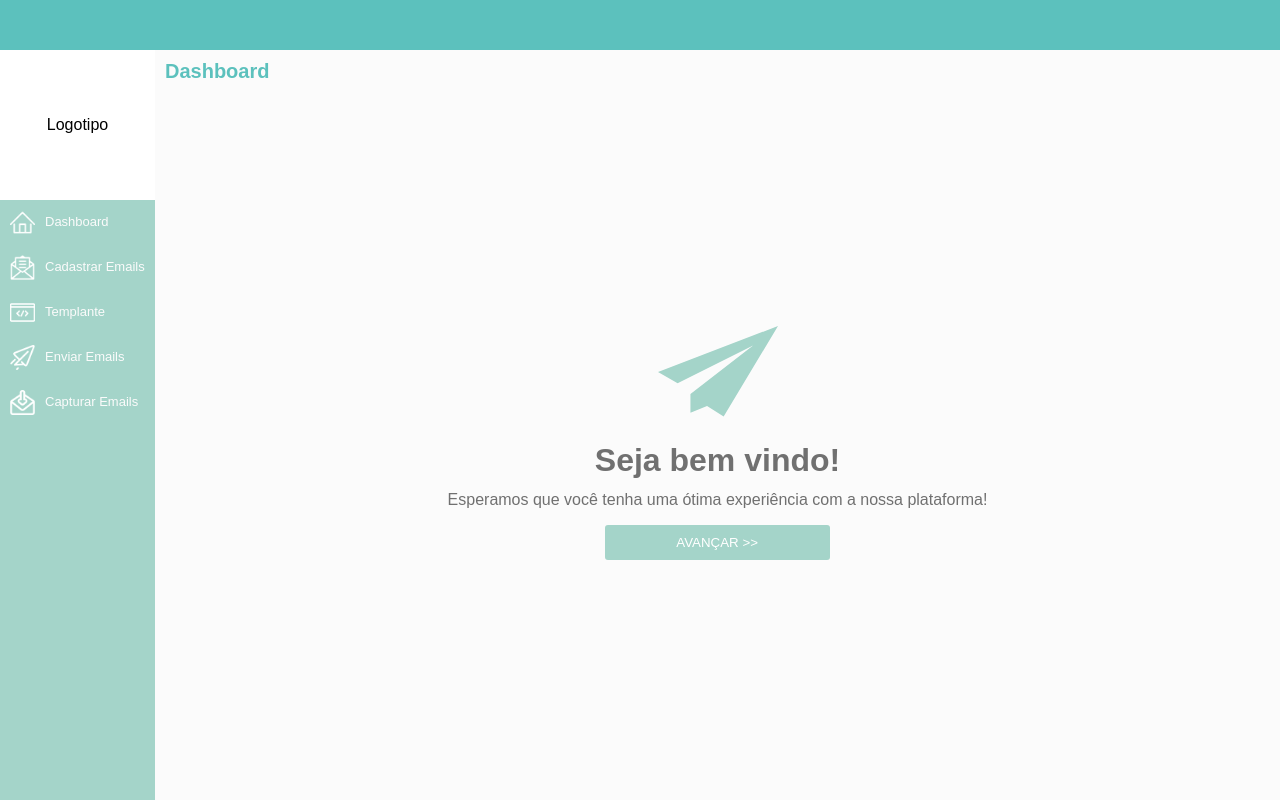
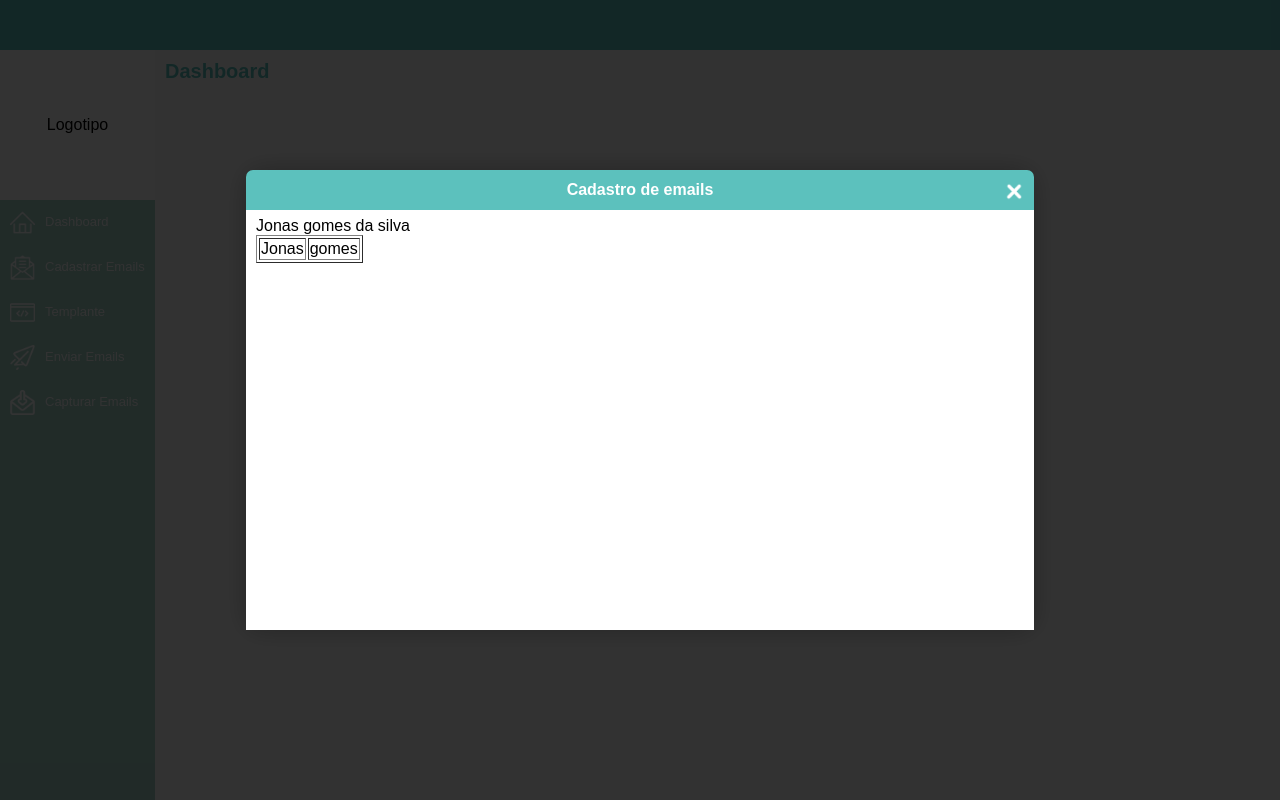
Before and after one commit to dezbites/projetos-sistema-website, a PHP site: page / in a window 1280 px wide. Run offline with PHP 8.4, Linux system fonts and the light colour scheme.

Commit message:
Janela criada para interação

```diff
--- a/sistema-email-marketing/app/views/class_globais/interation_sistema.class.php
+++ b/sistema-email-marketing/app/views/class_globais/interation_sistema.class.php
@@ -21,34 +21,17 @@ class interation_sistema{
             };
             reader.readAsText(input.files[0]);
         }; */
-        const file = document.querySelector("#area-email");
-        file.onchange = function(){
-            openviewFile(event);
+        window.onload=function(){
+
+            menu();
+            area_setor(".btemail","#area-email");
+            chartsAreas();
+            janela(`
+                Jonas gomes da silva<br><table border='1'><tr><td>Jonas</td><td>gomes</td></tr></table>
+            `);
+
+            _.ajaxEnvio("post","#formemail","<?php echo PATH_MODELS.'/getInfo_cad_email.php'?>","#exibir-dados");
         }
-
-        function openviewFile(event){
-            var fileinp = event.target;
-            const extensao = ["text/plain"];
-            //for(let i=0;i<extensao.length;i++){
-
-                if(fileinp.files[0].type == extensao[0]){
-                    var ler = new FileReader();
-                    document.querySelector("#exibir-dados").innerHTML="carregando...";
-                    ler.onload = function(){
-                        const exp = /\n/g;
-                        var textotrado = new String(ler.result);
-                        var subst = textotrado.replace(exp,"<br>").split("<br>");
-                        document.querySelector("#exibir-dados").innerHTML = subst.length;
-                    }
-                    ler.readAsText(fileinp.files[0]);
-                    return;
-                }else{
-                    file.value="";
-                    not.cautions("Desculpe mais só é permitido o tipo de arquivo txt!");
-                }
-            //}
-        }
-    _.ajaxEnvio("post","#formemail","<?php echo PATH_MODELS.'/getInfo_cad_email.php'?>","#exibir-dados");
 </script>
 
 <?php        }
--- a/sistema-email-marketing/app/views/class_globais/js/dbites-window.js
+++ b/sistema-email-marketing/app/views/class_globais/js/dbites-window.js
@@ -0,0 +1,19 @@
+function janela(valo){
+    const janela   = document.querySelector(".dbites-window");
+    const fundp    = document.createElement("div");
+    const tituloJ  = janela.getAttribute("dbites-title");
+
+    fundp.id="";
+    fundp.className="";
+    fundp.innerHTML=`<div class='titulo' style='margin-top:-39px;color:#fff;
+    font-weight:bold;text-align:center;'>${tituloJ}<span id='fechar' style='position:absolute;right:20%;'><img width='20' src='app/views/imgs/fechar.png' /></span></div>`;
+    janela.setAttribute("style","display:grid;justify-content:center;align-items:center;position:fixed;z-index:999;width:100vw;height:100vh;top:0;background-color:rgba(0,0,0,0.8);");
+    fundp.setAttribute("style",`padding:10px;border-radius:7px 7px 0px 0px;border-top:40px solid #5cc1bd;width:60vw;height:50vh;background-color:#fff;box-shadow:0px 0px 30px
+    rgba(0,0,0,0.3);`);
+    fundp.innerHTML += "<br>"+valo;
+    janela.appendChild(fundp);
+    document.querySelector("#fechar").onclick=function(){
+        janela.style.display="none";
+        fundp.remove();
+    }
+}
--- a/sistema-email-marketing/app/views/home.php
+++ b/sistema-email-marketing/app/views/home.php
@@ -140,6 +140,8 @@
       </div>
     </div>
   </div>
+  <div class="dbites-window" dbites-title="Cadastro de emails">
+  </div>
   <?php
     $scriptJs::interation_js([
       "app/views/class_globais/js/dbites-ajax.js",
```
Also changed, not shown: sistema-email-marketing/app/views/class_globais/js/controlador-geral.js (+28 -4 lines), sistema-email-marketing/app/views/imgs/design-janela.jpg (added), sistema-email-marketing/app/views/imgs/fechar.png (added).
